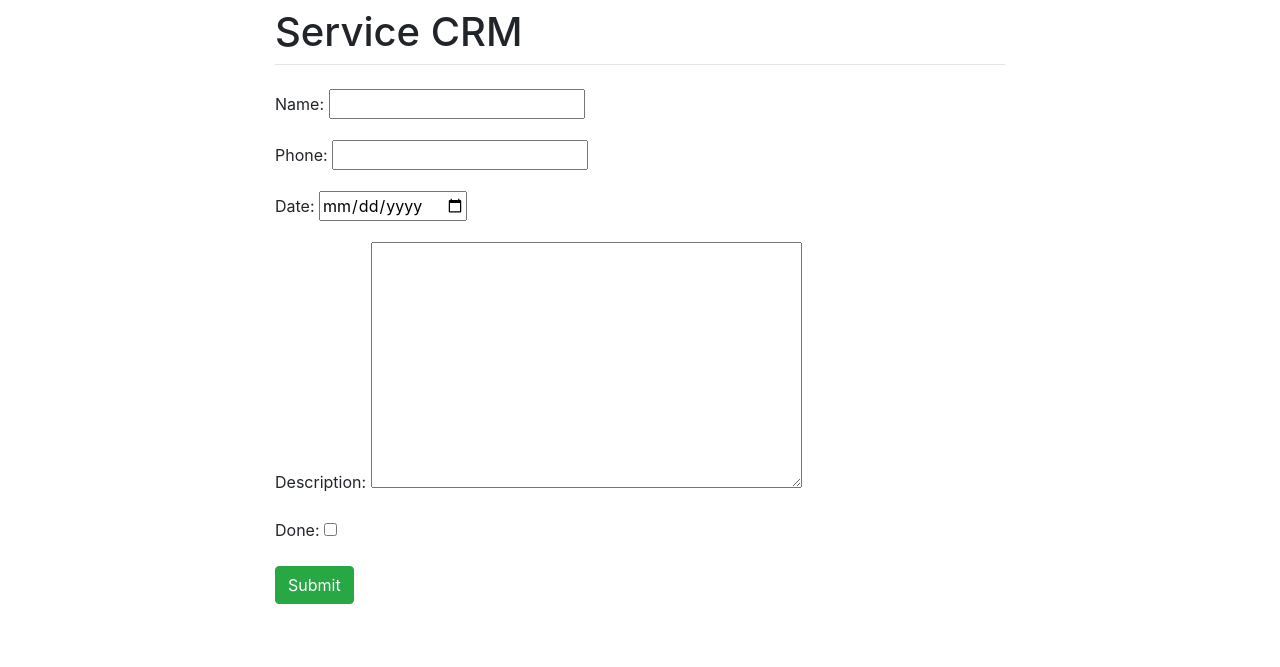
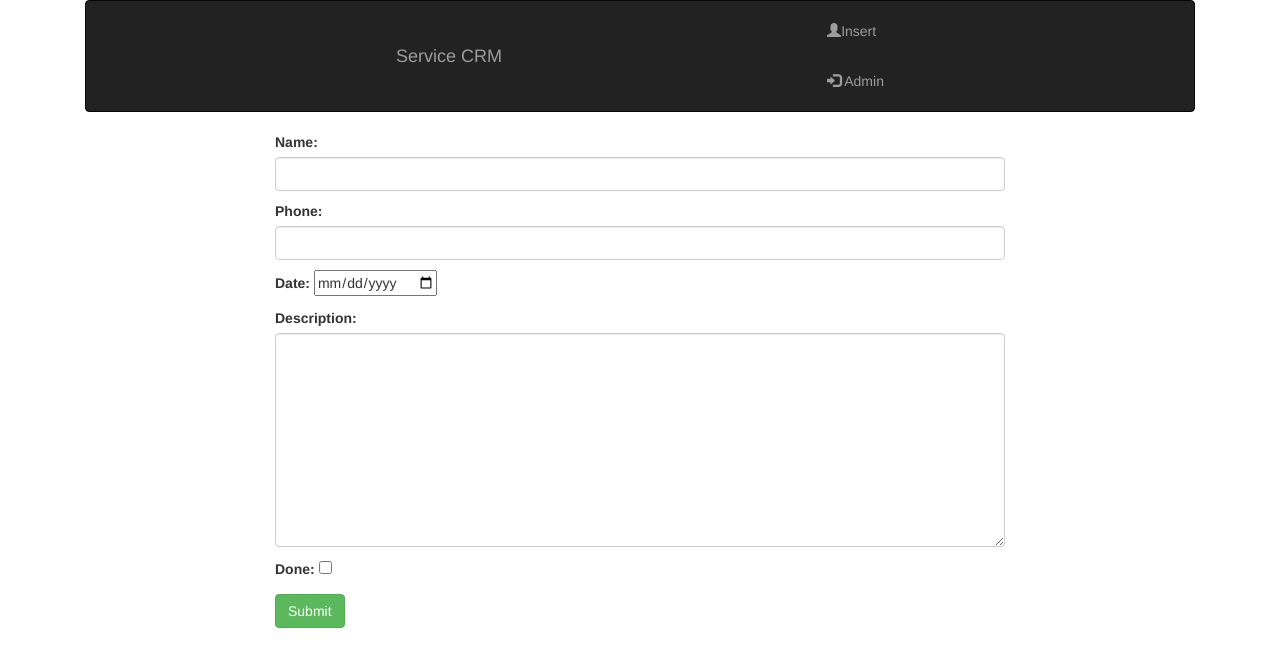
Before and after one commit to ferdzo/serviceCRM, a Django app: page /insert/ in a window 1280 px wide. Shown: the top 667 px of the page. Run offline with Django 4.2, Linux system fonts and the light colour scheme; some libraries are stand-ins or nearby versions.

Commit message:
Added broken navbar

```diff
--- a/serviceCRM/forms.py
+++ b/serviceCRM/forms.py
@@ -11,8 +11,10 @@ class InputForm(forms.ModelForm):
         fields = {"name", "phone", "description", "date","done"}
         labels = {'name': "Name", 'phone':  "Phone", 'date': "Date", 'description': "Description",'done':"Done"}
         widgets = {
+            'name': forms.TextInput(attrs={'class':'form-control'}),
+            'phone': forms.TextInput(attrs={'class': 'form-control'}),
             'date': DateInput(),
-            'description':forms.Textarea
+            'description':forms.Textarea(attrs={'class': 'form-control'})
         }
     field_order =["name", "phone", "date","description","done"]
 
--- a/serviceCRM/templates/base.html
+++ b/serviceCRM/templates/base.html
@@ -5,7 +5,6 @@
     <meta name="viewport" content="width=device-width, initial-scale=1, shrink-to-fit=no">
     <link rel="stylesheet" href="https://stackpath.bootstrapcdn.com/bootstrap/4.1.3/css/bootstrap.min.css" integrity="sha384-MCw98/SFnGE8fJT3GXwEOngsV7Zt27NXFoaoApmYm81iuXoPkFOJwJ8ERdknLPMO" crossorigin="anonymous">
     <link rel="stylesheet" href="https://stackpath.bootstrapcdn.com/bootstrap/4.1.0/css/bootstrap.min.css"/>
-
     <title>Service </title>
   </head>
   <body>
@@ -13,11 +12,32 @@
     <script src="https://cdnjs.cloudflare.com/ajax/libs/popper.js/1.14.0/umd/popper.min.js"></script>
     <script src="https://stackpath.bootstrapcdn.com/bootstrap/4.1.0/js/bootstrap.min.js"></script>
     <script src="https://cdnjs.cloudflare.com/ajax/libs/jquery-datetimepicker/2.5.20/jquery.datetimepicker.full.min.js"></script>
+    <link rel="stylesheet" href="https://maxcdn.bootstrapcdn.com/bootstrap/3.4.1/css/bootstrap.min.css">
+    <script src="https://ajax.googleapis.com/ajax/libs/jquery/3.6.4/jquery.min.js"></script>
+    <script src="https://maxcdn.bootstrapcdn.com/bootstrap/3.4.1/js/bootstrap.min.js"></script>
     <div class="container">
+      <nav class="navbar navbar-inverse">
+        <div class="container-fluid">
+          <div class="navbar-header">
+            <a class="navbar-brand" href="/">Service CRM</a>
+          </div>
+          {% comment %} <ul class="nav navbar-nav">
+            <li class="active"><a href="#">Home</a></li>
+            <li><a href="#">Page 1</a></li>
+            <li><a href="#">Page 2</a></li>
+          </ul> {% endcomment %}
+          <ul class="nav navbar-nav navbar-right">
+            <li><a href="/insert"><span class="glyphicon glyphicon-user"></span>Insert</a></li>
+            <li><a href="/admin"><span class="glyphicon glyphicon-log-in"></span> Admin</a></li>
+          </ul>
+        </div>
+      </nav>
+        {% comment %} <h1 class="mt-2">Service CRM</h1>
+          <a href='/insert'><button type="button" class="btn btn-dark">Insert</button></a>
+          <hr class="mt-0 mb-4">   {% endcomment %}
+
       <div class="row justify-content-center">
         <div class="col-8">
-          <h1 class="mt-2">Service CRM</h1>
-          <hr class="mt-0 mb-4">
           {% block content %}
           {% endblock %}
         </div>
--- a/serviceCRM/templates/serviceCRM/form.html
+++ b/serviceCRM/templates/serviceCRM/form.html
@@ -2,8 +2,10 @@
 {% block content %}
 {% csrf_token %}
         <form action="/insert/" method="post">
+            <div class="form-group">
             {% csrf_token %}
             {{form.as_p}}
             <input type="submit" class="btn btn-success" value="Submit">
+            </div>
         </form>
 {% endblock%}
--- a/serviceCRM/urls.py
+++ b/serviceCRM/urls.py
@@ -19,10 +19,9 @@ from django.urls import include, path
 import serviceCRM.views as view
 
 urlpatterns = [
-    path("", view.index, name="index"),
+    path("", view.List.as_view(), name="index"),
     path('admin/', admin.site.urls),
     path("<int:question_id>/", view.ReportById.ReportById, name="detail"),
     path("insert/", view.InsertNew.insert, name="insert"),
     path("done/<int:question_id>", view.done, name="done"),
-    path("list/", view.List.as_view(), name="list")
 ]
```
